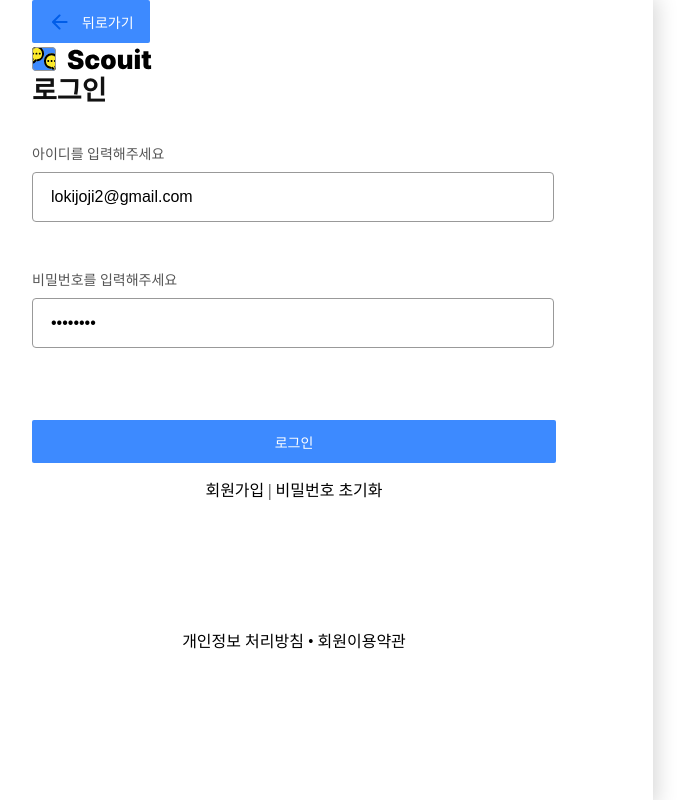
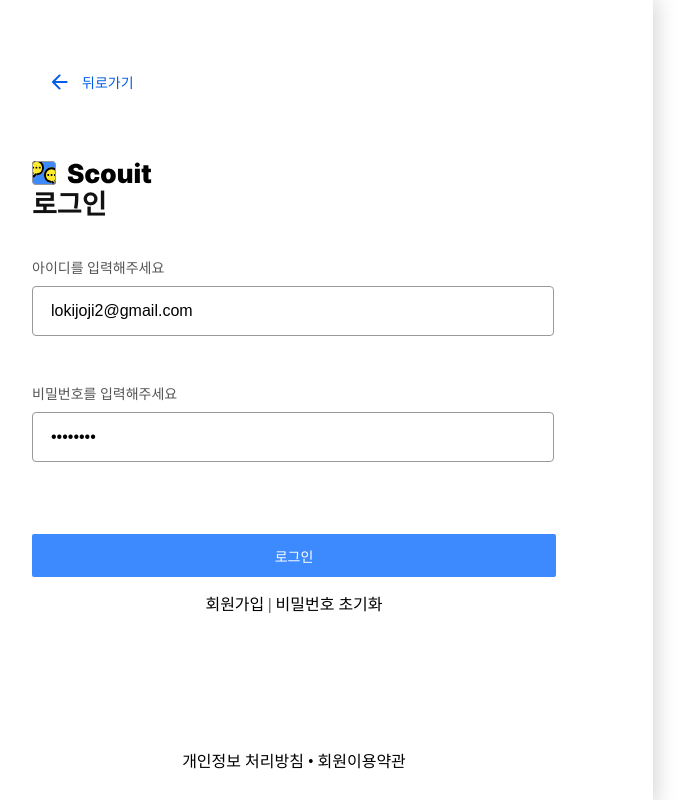
Before and after one commit to scouit/scouit-frontend, a React app: page /signin in a window 1280 px wide. Shown: the whole page, without its empty margins (65-758 px from the left). Built offline with nearby package versions, Linux system fonts and the light colour scheme; no server answers.

Commit message:
(#17) feat: button color props 추가, policyLink margin 변경

```diff
--- a/src/components/common/button/index.tsx
+++ b/src/components/common/button/index.tsx
@@ -1,5 +1,6 @@
 import styled, { css } from 'styled-components';
 import { ReactNode } from 'react';
+import { keyOfColor } from '@/styles/theme/color';
 
 type KindType = 'contain' | 'round' | 'text';
 type WidthType = 'fit-content' | '100%';
@@ -11,6 +12,7 @@ interface PropsType {
   margin?: string;
   children: ReactNode;
   Icon?: JSX.Element;
+  color?: keyOfColor;
 }
 
 export const Button = ({
@@ -20,9 +22,16 @@ export const Button = ({
   margin,
   children,
   Icon,
+  color,
 }: PropsType) => {
   return (
-    <_Wrapper width={width} onClick={onClick} kind={kind} margin={margin}>
+    <_Wrapper
+      width={width}
+      onClick={onClick}
+      kind={kind}
+      margin={margin}
+      color={color}
+    >
       {Icon && Icon}
       {children}
     </_Wrapper>
@@ -46,12 +55,12 @@ const _Wrapper = styled.button<{
   border: none;
   margin: ${({ margin }) => margin && margin};
   ${({ theme }) => theme.font.body2};
-  ${({ kind, theme }) => {
+  ${({ kind, theme, color }) => {
     switch (kind) {
       case 'contain':
         return css`
           background-color: ${theme.color.primary};
-          color: ${theme.color.gray1};
+          color: ${theme.color[color || 'gray1']};
           :hover {
             background-color: ${theme.color.primaryDarken1};
           }
@@ -63,7 +72,7 @@ const _Wrapper = styled.button<{
         return css`
           border-radius: 30px;
           background-color: ${theme.color.primary};
-          color: ${theme.color.gray1};
+          color: ${theme.color[color || 'gray1']};
           :hover {
             background-color: ${theme.color.primaryDarken1};
           }
@@ -74,6 +83,7 @@ const _Wrapper = styled.button<{
       case 'text':
         return css`
           background-color: ${({ theme }) => theme.color.gray1};
+          color: ${theme.color[color || 'gray10']};
           :hover {
             background-color: ${({ theme }) => theme.color.gray3};
           }
--- a/src/layouts/AuthWrapper.tsx
+++ b/src/layouts/AuthWrapper.tsx
@@ -22,6 +22,9 @@ export const AuthWrapper = ({ children, onSubmit }: PropsType) => {
       <_ContentInner>
         <Button
           width="fit-content"
+          kind="text"
+          color="primaryDarken2"
+          margin='60px 0 54px 0'
           Icon={<Arrow direction="left" color="#005DE8" />}
         >
           뒤로가기
@@ -40,7 +43,7 @@ const _PolicyLink = styled.div`
   position: absolute;
   width: 524px;
   text-align: center;
-  bottom: 150px;
+  bottom: 30px;
 `;
 
 const _Content = styled.div`
@@ -54,4 +57,5 @@ const _Content = styled.div`
 const _ContentInner = styled.div`
   width: 524px;
   margin: 0 auto;
+  overflow: hidden;
 `;
```
